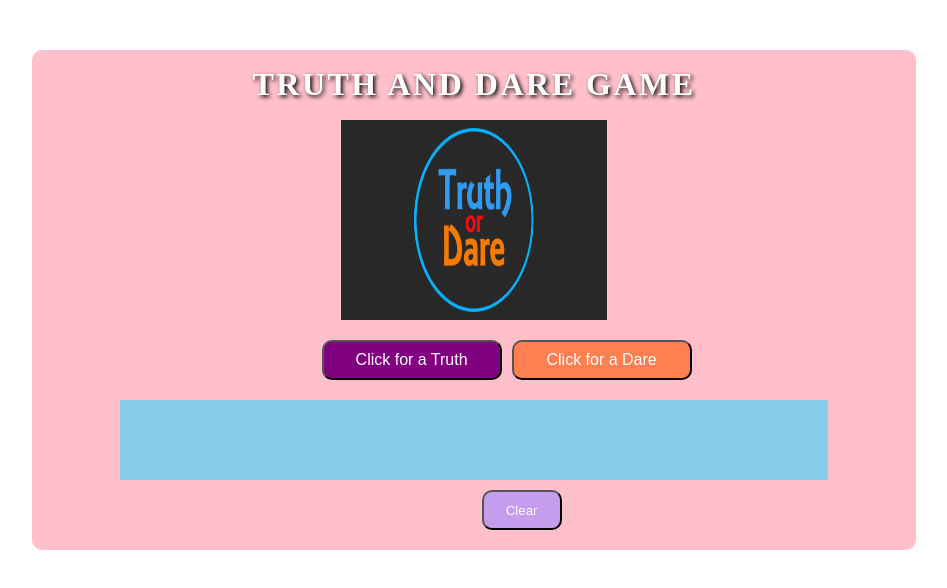
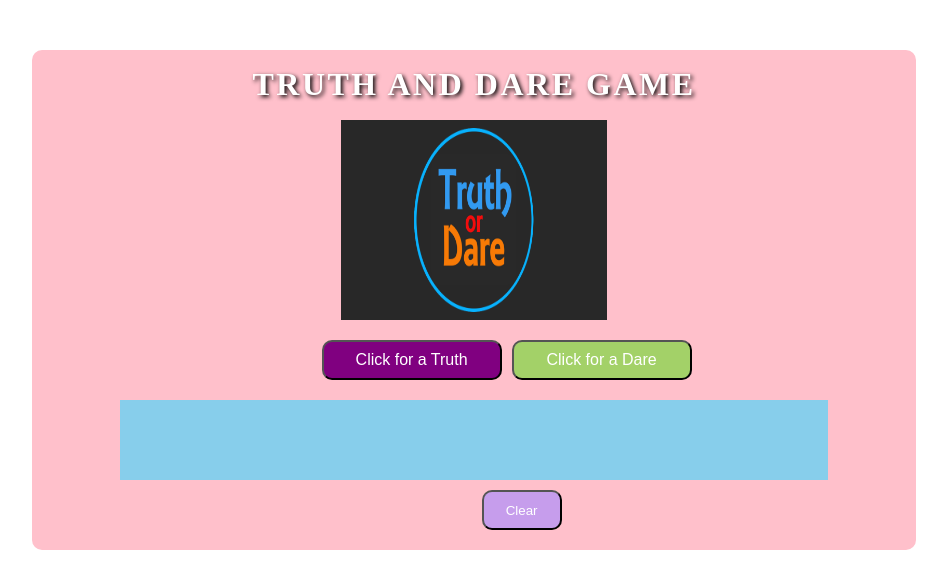
Before and after one commit to Namunabhattarai/Truth-n-dare-project, a plain HTML site: page index.html in a window 1280 px wide. Shown: the whole page, without its empty margins (166-1113 px from the left). Drawn offline with Linux system fonts and the light colour scheme.

Commit message:
Update style.css

```diff
--- a/style.css
+++ b/style.css
@@ -62,7 +62,7 @@
     height:40px;
     width:180px;
     border-radius:10px;
-    background-color:coral;
+    background-color:rgb(163, 209, 104);
     font-size:1em;
     color:white;
     margin-left:10px;
```
